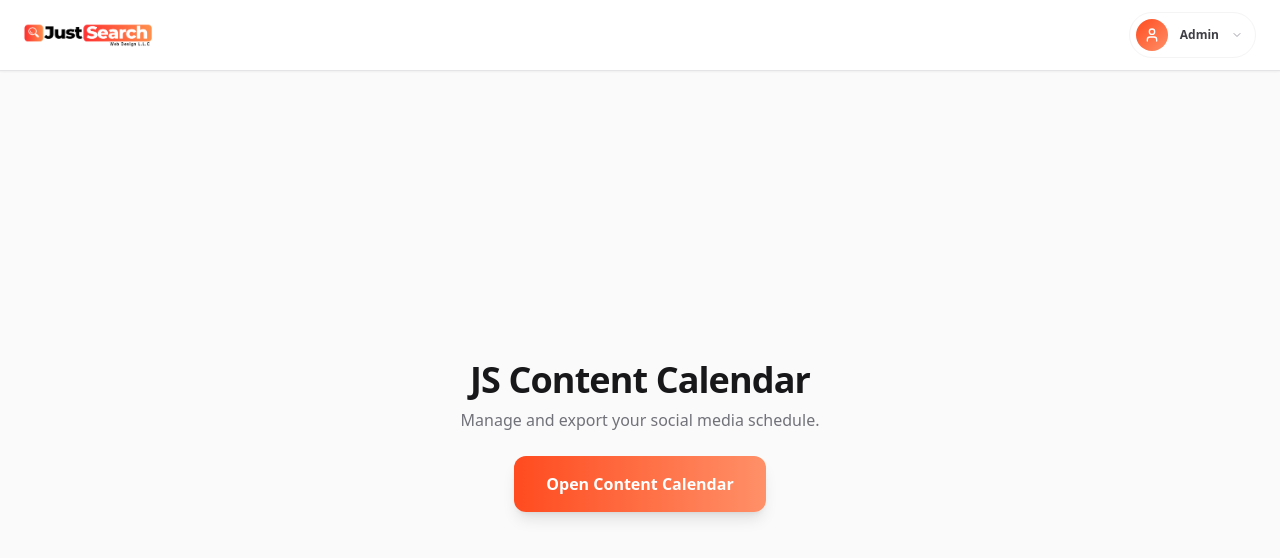
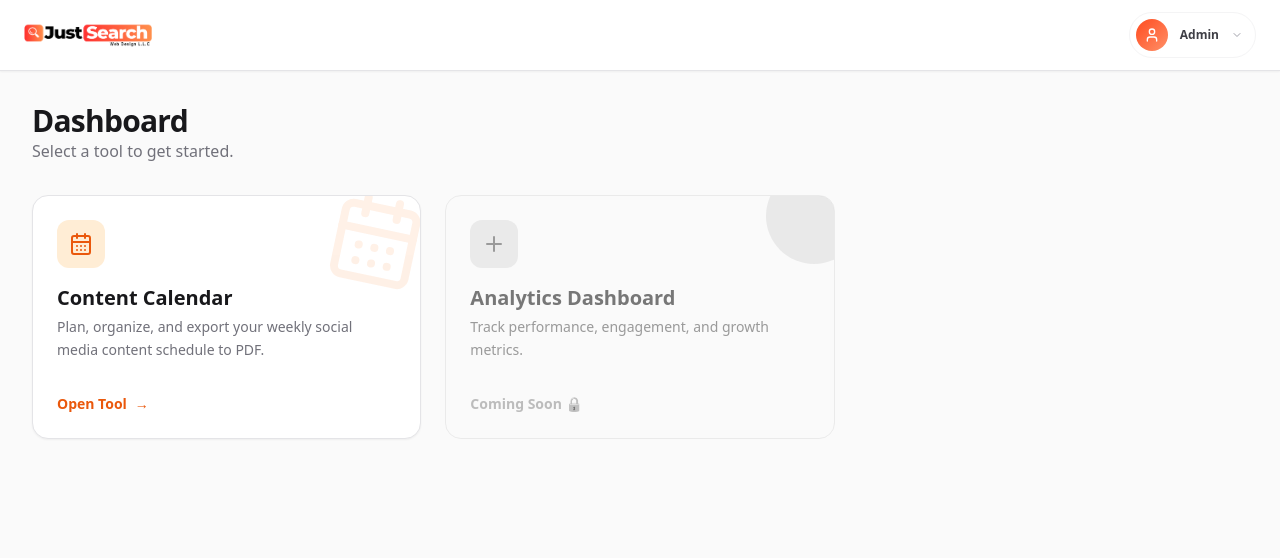
Before and after one commit to pvsameerpvs/js-content-calendar, a Next.js app: page /home in a window 1280 px wide. Shown: the top 558 px of the page. Built offline with nearby package versions, Linux system fonts and the light colour scheme.

Commit message:
fix: som login and some ui change

```diff
--- a/app/calendar/page.tsx
+++ b/app/calendar/page.tsx
@@ -1,15 +1,19 @@
 "use client";
 
 import { CalendarPreview } from "@/components/calendar/CalendarPreview";
+import { Header } from "@/components/Header";
 
 export default function CalendarPage() {
   return (
-    <main className="min-h-screen bg-zinc-950 flex flex-col items-center py-12">
-      <div className="w-full max-w-[1400px] px-6">
-        <div className="overflow-auto rounded-xl border border-white/10 bg-white/5 p-8 flex justify-center">
-          <CalendarPreview />
+    <div className="min-h-screen flex flex-col bg-zinc-950">
+      <Header />
+      <main className="flex-1 flex flex-col items-center py-12">
+        <div className="w-full max-w-[1400px] px-6">
+          <div className="overflow-auto rounded-xl border border-white/10 bg-white/5 p-8 flex justify-center">
+            <CalendarPreview />
+          </div>
         </div>
-      </div>
-    </main>
+      </main>
+    </div>
   );
 }
--- a/app/home/page.tsx
+++ b/app/home/page.tsx
@@ -1,22 +1,70 @@
 import Link from "next/link";
 import { Header } from "@/components/Header";
+import { CalendarDays, Plus } from "lucide-react";
 
 export default function Home() {
   return (
     <div className="min-h-screen bg-zinc-50 flex flex-col">
       <Header />
-      <main className="flex-1 flex flex-col items-center justify-center gap-6 p-8 text-center animate-in fade-in duration-500">
-        <div className="space-y-2">
-            <h1 className="text-4xl font-extrabold text-zinc-900 tracking-tight">JS Content Calendar</h1>
-            <p className="text-zinc-500">Manage and export your social media schedule.</p>
+      <main className="flex-1 w-full max-w-7xl mx-auto p-8 animate-in fade-in duration-500">
+
+        {/* Page Header */}
+        <div className="mb-8">
+            <h1 className="text-3xl font-extrabold text-zinc-900 tracking-tight">Dashboard</h1>
+            <p className="text-zinc-500">Select a tool to get started.</p>
         </div>
 
-        <Link
-          className="group relative inline-flex items-center gap-2 rounded-xl bg-gradient-to-r from-[#FF4B1F] to-[#FF9068] px-8 py-4 text-white hover:scale-105 hover:shadow-xl hover:shadow-orange-500/20 transition-all active:scale-95 font-bold shadow-lg"
-          href="/calendar"
-        >
-          Open Content Calendar
-        </Link>
+        {/* Feature Grid */}
+        <div className="grid grid-cols-1 md:grid-cols-2 lg:grid-cols-3 gap-6">
+
+            {/* Content Calendar Card */}
+            <Link
+              href="/calendar"
+              className="group bg-white rounded-2xl p-6 shadow-sm border border-zinc-200 hover:shadow-xl hover:border-orange-200 transition-all duration-300 flex flex-col gap-4 relative overflow-hidden"
+            >
+                <div className="absolute top-0 right-0 p-3 opacity-10 group-hover:opacity-20 transition-opacity">
+                    <CalendarDays className="w-24 h-24 text-orange-500 -mr-4 -mt-4 transform rotate-12" />
+                </div>
+
+                <div className="w-12 h-12 bg-orange-100 rounded-xl flex items-center justify-center text-orange-600 group-hover:scale-110 transition-transform">
+                    <CalendarDays className="w-6 h-6" />
+                </div>
+
+                <div>
+                    <h2 className="text-xl font-bold text-zinc-900 mb-1 group-hover:text-orange-600 transition-colors">Content Calendar</h2>
+                    <p className="text-sm text-zinc-500 leading-relaxed">
+                        Plan, organize, and export your weekly social media content schedule to PDF.
+                    </p>
+                </div>
+
+                <div className="mt-auto pt-4 flex items-center text-sm font-semibold text-orange-600">
+                    Open Tool <span className="ml-2 group-hover:translate-x-1 transition-transform">→</span>
+                </div>
+            </Link>
+
+            {/* Analytics Feature (Coming Soon) */}
+            <div className="bg-zinc-50 rounded-2xl p-6 border border-zinc-200 flex flex-col gap-4 relative overflow-hidden grayscale opacity-70 cursor-not-allowed">
+                <div className="absolute top-0 right-0 p-3 opacity-10">
+                    <div className="w-24 h-24 bg-zinc-900 rounded-full -mr-10 -mt-10" />
+                </div>
+
+                <div className="w-12 h-12 bg-zinc-200 rounded-xl flex items-center justify-center text-zinc-500">
+                    <Plus className="w-6 h-6" />
+                </div>
+
+                <div>
+                    <h2 className="text-xl font-bold text-zinc-700 mb-1">Analytics Dashboard</h2>
+                    <p className="text-sm text-zinc-500 leading-relaxed">
+                        Track performance, engagement, and growth metrics.
+                    </p>
+                </div>
+
+                <div className="mt-auto pt-4 flex items-center text-sm font-semibold text-zinc-400">
+                    Coming Soon 🔒
+                </div>
+            </div>
+
+        </div>
       </main>
     </div>
   );
--- a/app/page.tsx
+++ b/app/page.tsx
@@ -51,7 +51,7 @@ export default function LoginPage() {
             />
           </div>
           <p className="text-sm text-zinc-500 font-medium tracking-wide uppercase mt-2">
-            Content Management System
+            Just Search Management Suite
           </p>
         </div>
 
--- a/components/Header.tsx
+++ b/components/Header.tsx
@@ -2,13 +2,14 @@
 
 import { useState } from "react";
 import Image from "next/image";
-import { useRouter } from "next/navigation";
-import { LogOut, User, ChevronDown } from "lucide-react";
+import { useRouter, usePathname } from "next/navigation";
+import { LogOut, User, ChevronDown, ArrowLeft } from "lucide-react";
 import { logoutAction } from "@/app/actions";
 import { toast } from "sonner";
 
 export function Header() {
   const router = useRouter();
+  const pathname = usePathname();
   const [isOpen, setIsOpen] = useState(false);
 
   const handleLogout = async () => {
@@ -20,6 +21,17 @@ export function Header() {
 
   return (
     <header className="w-full bg-white border-b border-zinc-200 px-6 py-3 flex items-center justify-between shadow-sm sticky top-0 z-50">
+      <div className="flex items-center gap-4">
+        {pathname !== "/home" && (
+           <button
+             onClick={() => router.back()}
+             className="p-2 rounded-full hover:bg-zinc-100 text-zinc-500 hover:text-zinc-800 transition-colors"
+             aria-label="Go Back"
+           >
+             <ArrowLeft className="w-5 h-5" />
+           </button>
+        )}
+
         {/* Logo */}
         <div className="relative w-32 h-10">
            <Image
@@ -29,6 +41,7 @@ export function Header() {
              className="object-contain object-left"
              priority
            />
+        </div>
       </div>
 
       {/* Profile Dropdown */}
```
Lines whose indentation alone changed are shown as unchanged.
